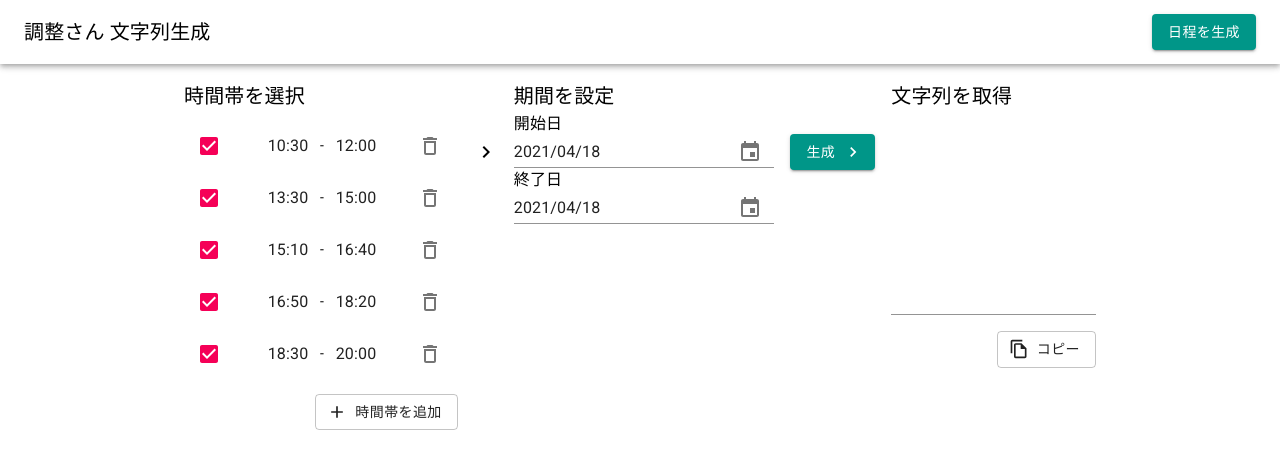
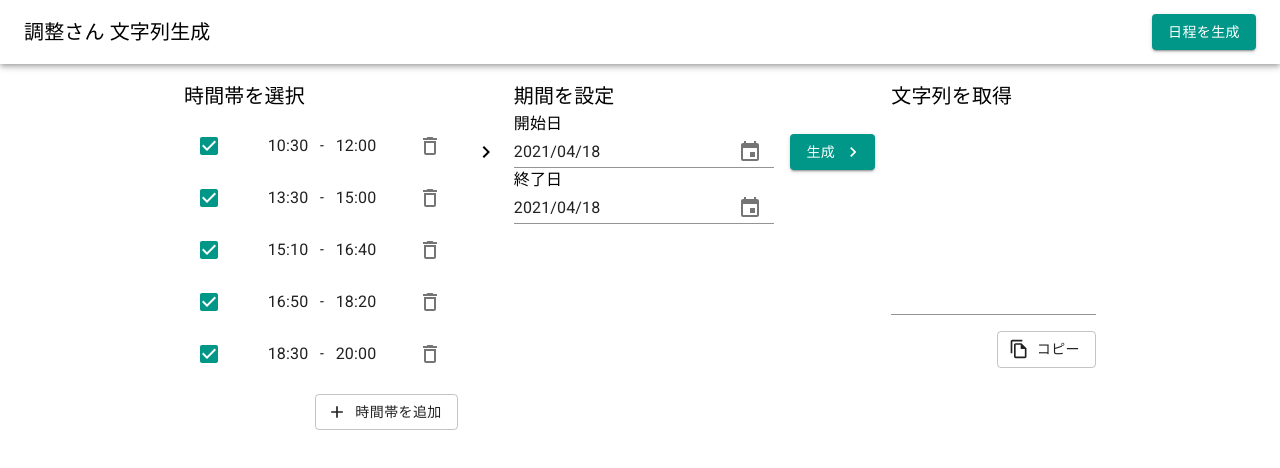
Before and after one commit to YutaNakamizo/chouseisan-opgen, a React app: page / in a window 1280 px wide. Shown: the top 468 px of the page. Built offline with nearby package versions, Linux system fonts and the light colour scheme.

Commit message:
#3 チェックボックス色変更, key 抜け修正

```diff
--- a/src/components/StepPresets.js
+++ b/src/components/StepPresets.js
@@ -92,6 +92,7 @@ export const StepPresets = ({
             onDelete={() => {
               handleDelete(index);
             }}
+            key={index}
           />
         ))}
       </List>
--- a/src/components/StepPresetsOption.js
+++ b/src/components/StepPresetsOption.js
@@ -78,6 +78,7 @@ export const StepPresetsOption = ({
         >
           <Checkbox
             edge="start"
+            color="primary"
             checked={enabled}
             onClick={e => {
               onChange(!enabled);
```
